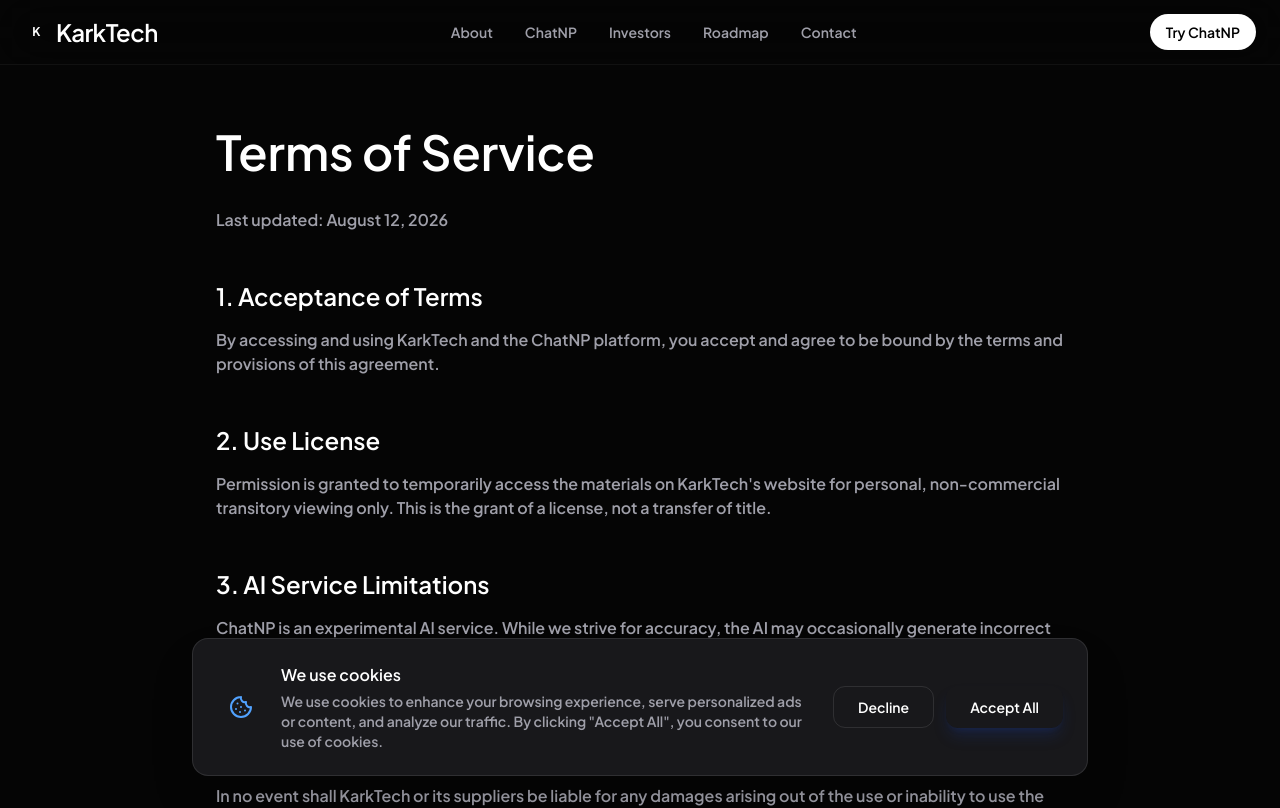
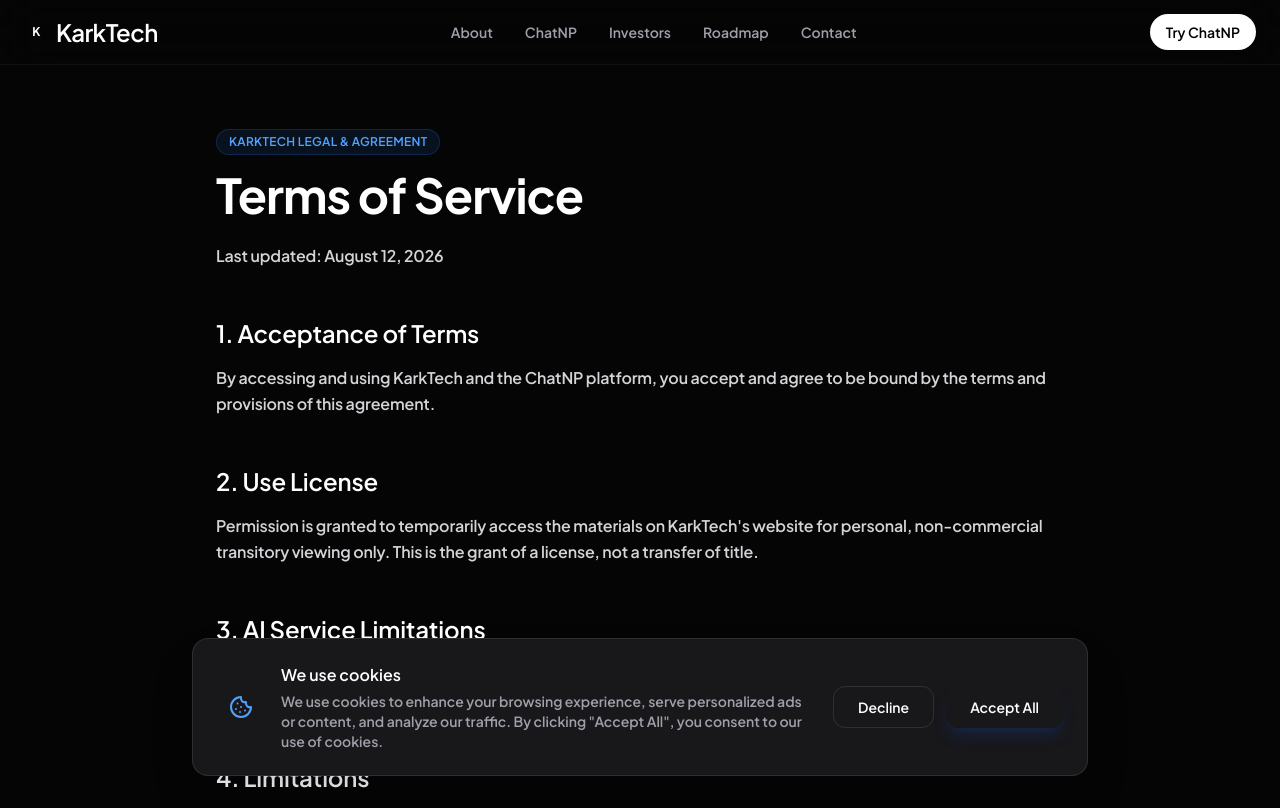
Before and after one commit to ganeshinunited-dot/Chatnepal, a Next.js app: page /terms-of-service in a window 1280 px wide. Shown: the top 808 px of the page. Built offline with nearby package versions, Linux system fonts and the light colour scheme.

Commit message:
feat(ui): update global typography to clear milky style with uniform branding across all pages

```diff
--- a/app/cookie-policy/page.tsx
+++ b/app/cookie-policy/page.tsx
@@ -12,10 +12,13 @@ export default function CookiePolicy() {
   return (
     <main className="min-h-screen relative bg-[#050505] text-white selection:bg-blue-900/50">
       <Navbar />
-      <div className="pt-32 pb-24 max-w-4xl mx-auto px-6">
-        <h1 className="font-heading text-4xl md:text-5xl font-medium mb-8">Cookie Policy</h1>
+      <div className="pt-32 pb-24 max-w-4xl mx-auto px-6 font-sans">
+        <div className="inline-block px-3 py-1 mb-4 rounded-full bg-blue-500/10 border border-blue-500/20 text-blue-400 text-xs font-semibold tracking-wide uppercase">
+          KarkTech Cookie Policy
+        </div>
+        <h1 className="milky-heading text-4xl md:text-5xl text-white mb-6">Cookie Policy</h1>
 
-        <div className="prose prose-invert prose-blue max-w-none space-y-6 text-zinc-400">
+        <div className="prose prose-invert prose-blue max-w-none space-y-6 text-zinc-300 milky-text leading-relaxed">
           <p>Last updated: {new Date().toLocaleDateString('en-US', { year: 'numeric', month: 'long', day: 'numeric' })}</p>
 
           <h2 className="text-white font-medium text-2xl mt-12 mb-4">What Are Cookies?</h2>
--- a/app/globals.css
+++ b/app/globals.css
@@ -4,14 +4,26 @@
   --color-chatnp-primary: oklch(0.55 0.18 262);
   --color-chatnp-primary-hover: oklch(0.50 0.20 262);
   --color-chatnp-red: oklch(0.55 0.22 25);
-  --font-sans: "Plus Jakarta Sans", "Mukta", ui-sans-serif, system-ui, sans-serif;
-  --font-nepali: "Mukta", ui-sans-serif, system-ui, sans-serif;
+  --font-sans: "Plus Jakarta Sans", "Inter", "Mukta", ui-sans-serif, system-ui, sans-serif;
+  --font-nepali: "Mukta", "Plus Jakarta Sans", ui-sans-serif, system-ui, sans-serif;
 }
 
 html, body {
   font-family: var(--font-sans);
   -webkit-font-smoothing: antialiased;
   -moz-osx-font-smoothing: grayscale;
+  text-rendering: optimizeLegibility;
+}
+
+/* Milky crystal clear font utility */
+.milky-text {
+  font-weight: 500;
+  letter-spacing: -0.01em;
+}
+
+.milky-heading {
+  font-weight: 700;
+  letter-spacing: -0.02em;
 }
 
 .font-nepali {
--- a/app/privacy-policy/page.tsx
+++ b/app/privacy-policy/page.tsx
@@ -12,10 +12,13 @@ export default function PrivacyPolicy() {
   return (
     <main className="min-h-screen relative bg-[#050505] text-white selection:bg-blue-900/50">
       <Navbar />
-      <div className="pt-32 pb-24 max-w-4xl mx-auto px-6">
-        <h1 className="font-heading text-4xl md:text-5xl font-medium mb-8">Privacy Policy</h1>
+      <div className="pt-32 pb-24 max-w-4xl mx-auto px-6 font-sans">
+        <div className="inline-block px-3 py-1 mb-4 rounded-full bg-blue-500/10 border border-blue-500/20 text-blue-400 text-xs font-semibold tracking-wide uppercase">
+          KarkTech Legal & Privacy
+        </div>
+        <h1 className="milky-heading text-4xl md:text-5xl text-white mb-6">Privacy Policy</h1>
 
-        <div className="prose prose-invert prose-blue max-w-none space-y-6 text-zinc-400">
+        <div className="prose prose-invert prose-blue max-w-none space-y-6 text-zinc-300 milky-text leading-relaxed">
           <p>Last updated: {new Date().toLocaleDateString('en-US', { year: 'numeric', month: 'long', day: 'numeric' })}</p>
 
           <h2 className="text-white font-medium text-2xl mt-12 mb-4">1. Information We Collect</h2>
--- a/app/terms-of-service/page.tsx
+++ b/app/terms-of-service/page.tsx
@@ -12,10 +12,13 @@ export default function TermsOfService() {
   return (
     <main className="min-h-screen relative bg-[#050505] text-white selection:bg-blue-900/50">
       <Navbar />
-      <div className="pt-32 pb-24 max-w-4xl mx-auto px-6">
-        <h1 className="font-heading text-4xl md:text-5xl font-medium mb-8">Terms of Service</h1>
+      <div className="pt-32 pb-24 max-w-4xl mx-auto px-6 font-sans">
+        <div className="inline-block px-3 py-1 mb-4 rounded-full bg-blue-500/10 border border-blue-500/20 text-blue-400 text-xs font-semibold tracking-wide uppercase">
+          KarkTech Legal & Agreement
+        </div>
+        <h1 className="milky-heading text-4xl md:text-5xl text-white mb-6">Terms of Service</h1>
 
-        <div className="prose prose-invert prose-blue max-w-none space-y-6 text-zinc-400">
+        <div className="prose prose-invert prose-blue max-w-none space-y-6 text-zinc-300 milky-text leading-relaxed">
           <p>Last updated: {new Date().toLocaleDateString('en-US', { year: 'numeric', month: 'long', day: 'numeric' })}</p>
 
           <h2 className="text-white font-medium text-2xl mt-12 mb-4">1. Acceptance of Terms</h2>
```
